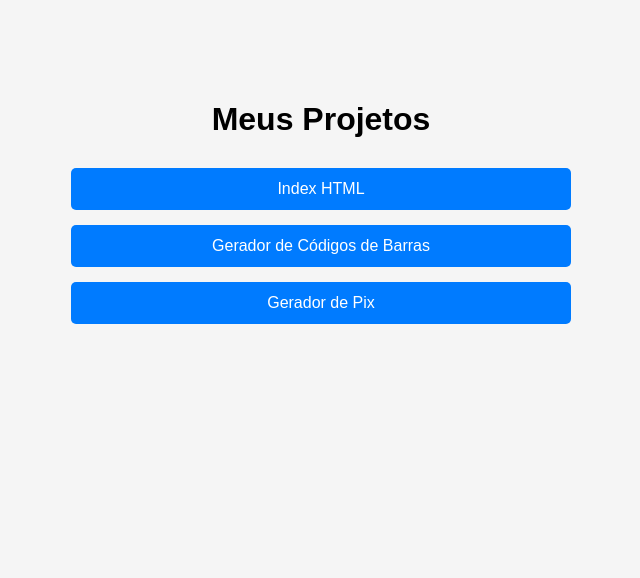
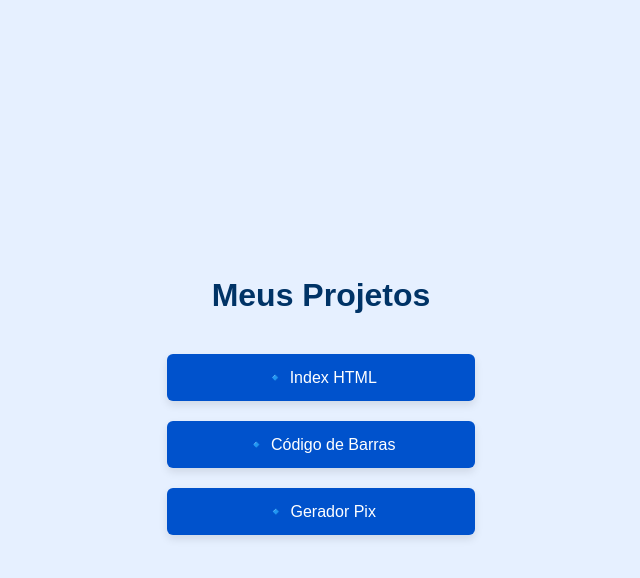
Before and after one commit to FlagCell/site, a plain HTML site: page index.html in a window 1280 px wide. Shown: the whole page, without its empty margins (319-959 px from the left). Drawn offline with Linux system fonts and the light colour scheme.

Commit message:
index.html

```diff
--- a/index.html
+++ b/index.html
@@ -2,39 +2,47 @@
 <html lang="pt-BR">
 <head>
   <meta charset="UTF-8">
-  <title>Meus Projetos</title>
+  <title>Meus Links</title>
   <style>
     body {
       font-family: Arial, sans-serif;
-      max-width: 500px;
-      margin: 50px auto;
-      background-color: #f5f5f5;
-      padding: 30px;
-      border-radius: 8px;
-      text-align: center;
+      background-color: #e6f0ff;
+      color: #003366;
+      display: flex;
+      flex-direction: column;
+      align-items: center;
+      justify-content: center;
+      height: 100vh;
+      margin: 0;
     }
+
     h1 {
       margin-bottom: 30px;
     }
+
     a {
-      display: block;
-      margin: 15px 0;
-      padding: 12px;
-      background-color: #007bff;
-      color: white;
       text-decoration: none;
-      border-radius: 5px;
-      transition: background-color 0.3s;
+      color: #fff;
+      background-color: #0052cc;
+      padding: 14px 24px;
+      margin: 10px;
+      border-radius: 6px;
+      font-size: 16px;
+      transition: background-color 0.3s ease;
+      box-shadow: 0 4px 8px rgba(0,0,0,0.1);
+      width: 260px;
+      text-align: center;
     }
+
     a:hover {
-      background-color: #0056b3;
+      background-color: #003d99;
     }
   </style>
 </head>
 <body>
   <h1>Meus Projetos</h1>
-  <a href="https://index-html-swart-six.vercel.app/" target="_blank">Index HTML</a>
-  <a href="https://codigo-barras-vert.vercel.app/" target="_blank">Gerador de Códigos de Barras</a>
-  <a href="https://pix-gold-five.vercel.app/" target="_blank">Gerador de Pix</a>
+  <a href="https://index-html-swart-six.vercel.app/" target="_blank">🔹 Index HTML</a>
+  <a href="https://codigo-barras-vert.vercel.app/" target="_blank">🔹 Código de Barras</a>
+  <a href="https://pix-gold-five.vercel.app/" target="_blank">🔹 Gerador Pix</a>
 </body>
 </html>
```
